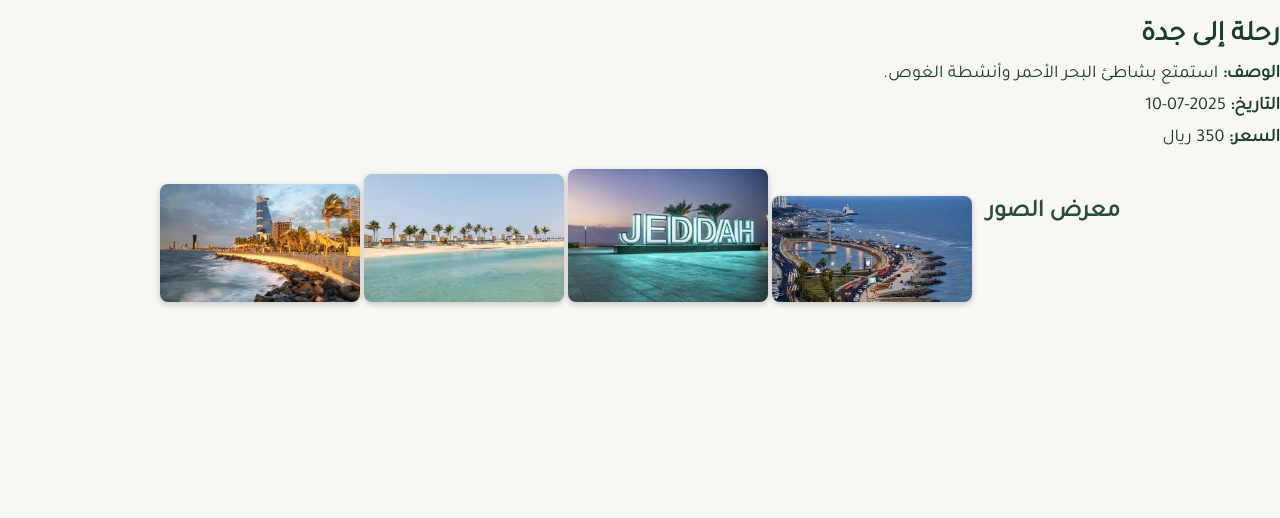
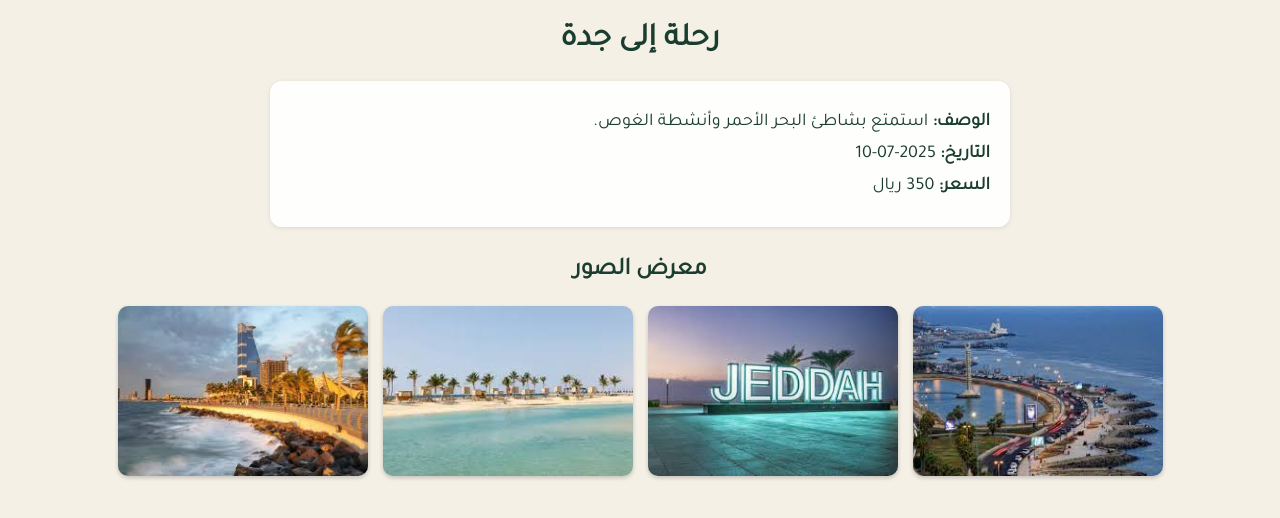
Before and after one commit to abodahim/saudidestination_complete, a Flask app: page /trip/1 in a window 1280 px wide. Shown: the top 518 px of the page. Run offline with Flask 3, Linux system fonts and the light colour scheme.

Commit message:
Update style.css

```diff
--- a/static/style.css
+++ b/static/style.css
@@ -1,4 +1,4 @@
-/* إعداد الخط */
+/* الخط العربي Tajawal */
 @font-face {
   font-family: 'Tajawal';
   src: url('../fonts/Tajawal-Regular.ttf') format('truetype');
@@ -6,88 +6,171 @@
   font-style: normal;
 }
 
-/* تنسيق عام للصفحة */
+/* إعدادات أساسية للصفحة */
 body {
+  margin: 0;
+  padding: 0;
   font-family: 'Tajawal', sans-serif;
+  background-color: #f5f0e6; /* خلفية ترابية */
+  color: #1b3d2f;
   direction: rtl;
-  margin: 0;
-  background-color: #f9f7f3;
+  text-align: center;
+}
+
+/* القائمة الجانبية */
+.menu {
+  position: fixed;
+  top: 20px;
+  right: 20px;
+  z-index: 1000;
+}
+
+.menu button {
+  background-color: #1b3d2f;
+  color: white;
+  border: none;
+  padding: 10px 14px;
+  font-size: 16px;
+  border-radius: 8px;
+  cursor: pointer;
+}
+
+.menu ul {
+  display: none;
+  background-color: white;
+  padding: 10px;
+  border-radius: 8px;
+  box-shadow: 0 2px 8px rgba(0,0,0,0.2);
+  list-style: none;
+  margin-top: 10px;
+  text-align: right;
+}
+
+.menu ul li {
+  margin: 10px 0;
+}
+
+.menu ul li a {
+  text-decoration: none;
+  color: #1b3d2f;
+  font-weight: bold;
+}
+
+/* المحتوى الرئيسي */
+.content {
+  max-width: 800px;
+  margin: 120px auto 40px;
+  padding: 20px;
+  background-color: #ffffffdd;
+  border-radius: 16px;
+  box-shadow: 0 2px 6px rgba(0,0,0,0.1);
+}
+
+.content h1 {
+  font-size: 36px;
+  margin-bottom: 20px;
   color: #1b3d2f;
 }
 
-/* حاوية تفاصيل الرحلة */
-.trip-container {
-  max-width: 900px;
-  margin: auto;
-  padding: 30px;
-  background-color: #ffffff;
-  border-radius: 10px;
-  box-shadow: 0 0 10px rgba(0,0,0,0.1);
-  text-align: right;
+.subtitle {
+  font-size: 20px;
+  margin-bottom: 20px;
 }
 
-/* العنوان الرئيسي */
-h1 {
-  color: #1b3d2f;
-  font-size: 28px;
-  margin-bottom: 10px;
+.visits {
+  font-size: 18px;
+  margin-top: 40px;
+  color: #555;
 }
 
-/* الفقرات */
-p {
+/* زر احجز الآن */
+.btn {
+  display: inline-block;
+  background-color: #1b3d2f;
+  color: white;
+  padding: 12px 24px;
+  margin-top: 20px;
+  text-decoration: none;
+  border-radius: 10px;
+  font-size: 18px;
+  transition: background-color 0.3s ease;
+}
+
+.btn:hover {
+  background-color: #14452f;
+}
+
+/* معرض صور الرحلة */
+.gallery-images {
+  display: flex;
+  flex-wrap: wrap;
+  justify-content: center;
+  gap: 15px;
+  margin-top: 20px;
+}
+
+.gallery-images img {
+  width: 250px;
+  height: 170px;
+  object-fit: cover;
+  border-radius: 10px;
+  box-shadow: 0 2px 4px rgba(0,0,0,0.2);
+  transition: transform 0.3s ease;
+}
+
+.gallery-images img:hover {
+  transform: scale(1.05);
+}
+
+/* تنسيق تفاصيل الرحلة */
+.trip-info {
+  background-color: #ffffffee;
+  border-radius: 12px;
+  padding: 20px;
+  margin: auto;
+  max-width: 700px;
+  text-align: right;
+  box-shadow: 0 1px 4px rgba(0,0,0,0.1);
+}
+
+.trip-info p {
   font-size: 18px;
   margin: 10px 0;
 }
 
-/* عنوان معرض الصور */
-h2 {
+/* تنسيق عنوان القسم */
+.gallery h2 {
+  margin-top: 30px;
   font-size: 24px;
-  margin-top: 30px;
-  color: #2a4c3f;
+  color: #1b3d2f;
 }
 
-/* معرض الصور */
-.gallery {
-  display: flex;
-  flex-wrap: wrap;
-  gap: 15px;
-  justify-content: center;
-  margin-top: 20px;
-}
-
-/* صورة فردية في المعرض */
-.gallery img {
-  width: 200px;
-  height: auto;
-  border-radius: 8px;
-  box-shadow: 0 2px 6px rgba(0,0,0,0.2);
-  transition: transform 0.3s;
-}
-
-/* تأثير عند مرور المؤشر */
-.gallery img:hover {
-  transform: scale(1.05);
-}
-
-/* استجابة للشاشات الصغيرة */
+/* استجابة الجوال */
 @media (max-width: 600px) {
-  .gallery img {
-    width: 90%;
-  }
-
-  .trip-container {
+  .content {
+    margin-top: 100px;
     padding: 15px;
   }
 
   h1 {
-    font-size: 22px;
+    font-size: 24px;
   }
 
-  p {
+  .btn {
     font-size: 16px;
+    padding: 10px 20px;
   }
 
-  h2 {
-    font-size: 20px;
+  .gallery-images img {
+    width: 90%;
+    height: auto;
+  }
+
+  .menu button {
+    font-size: 14px;
+  }
+
+  .trip-info {
+    padding: 15px;
   }
 }
```
